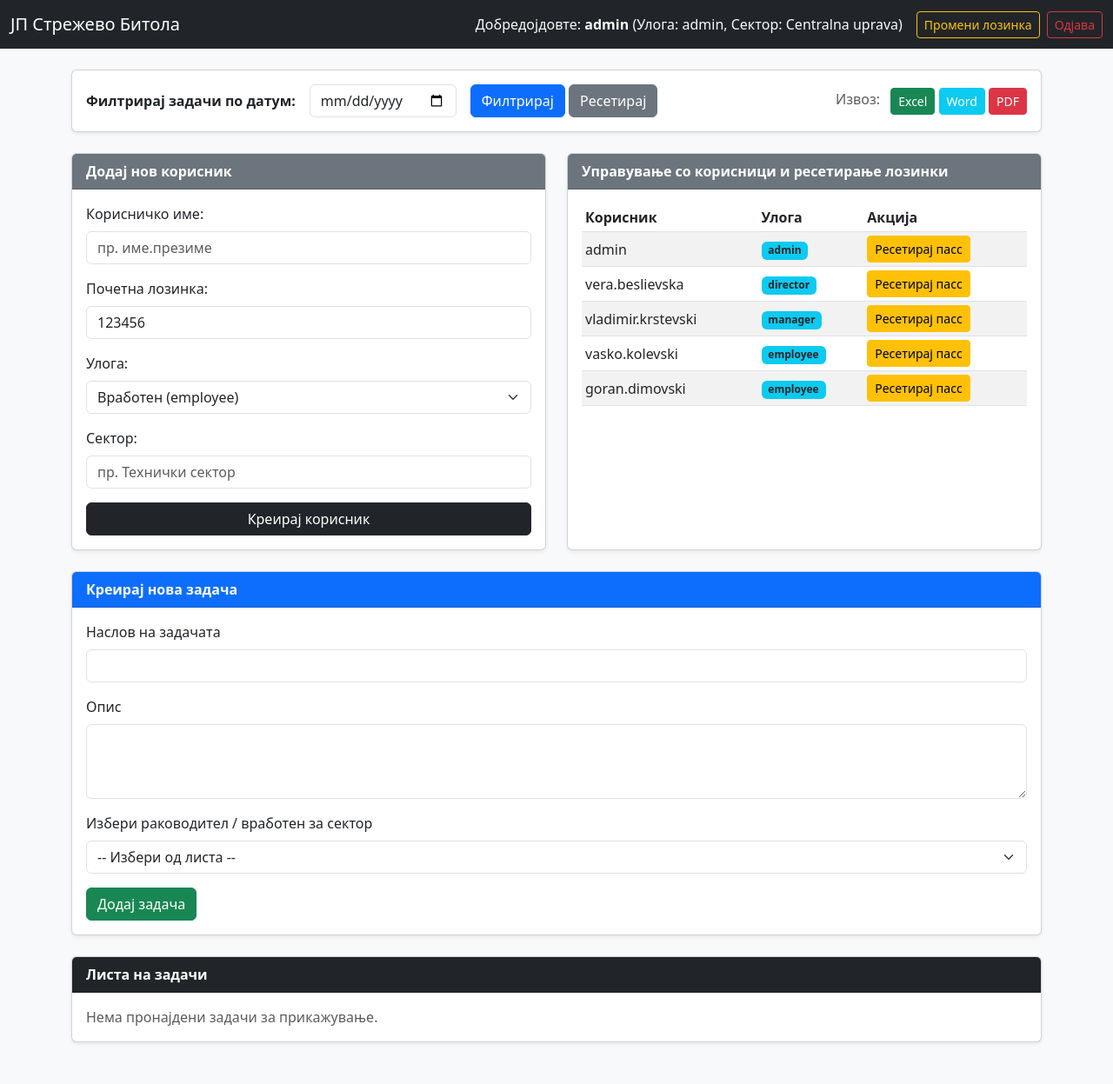
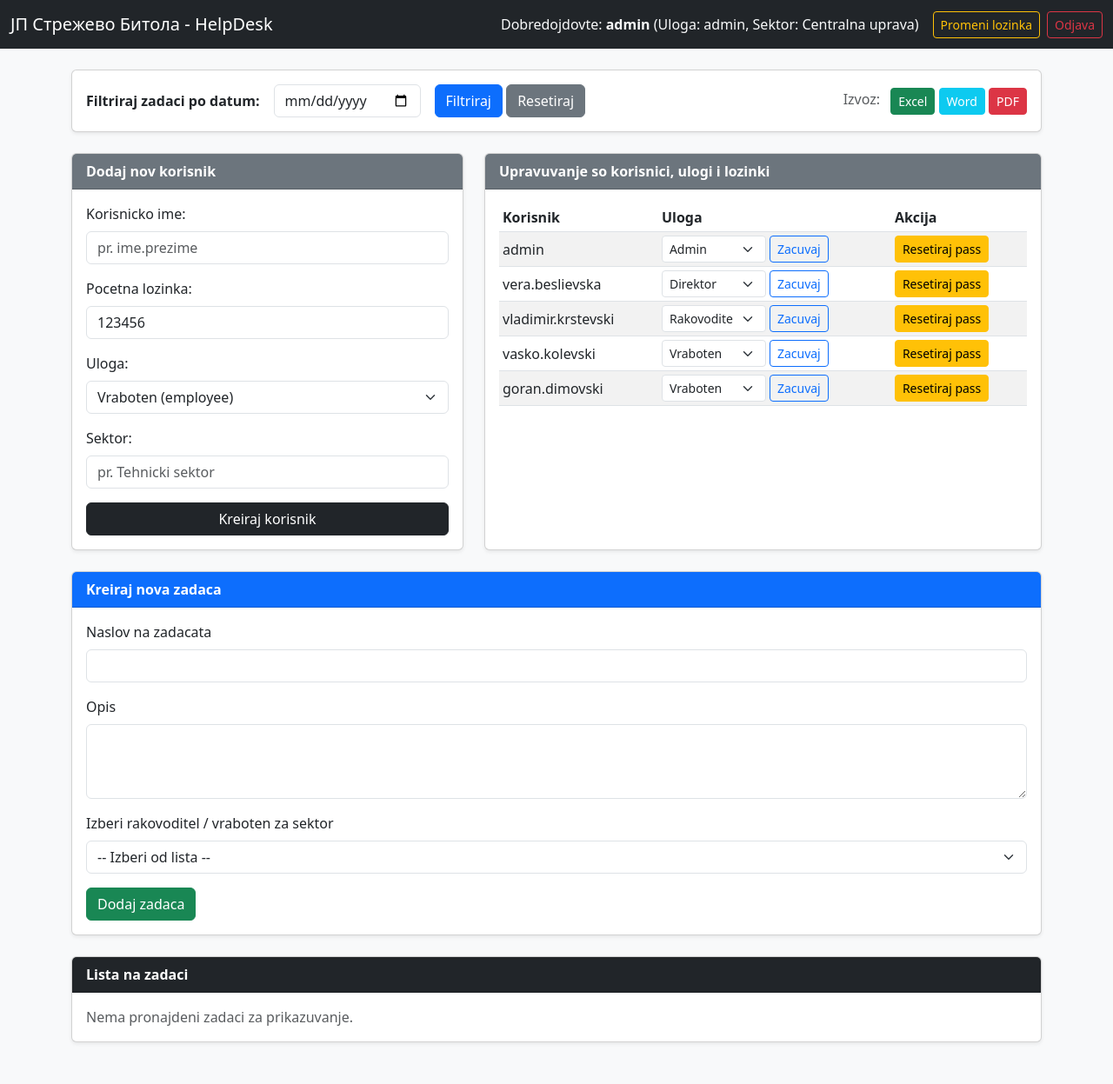
Before and after one commit to payeergorand-bit/jpstrezevohelpd, a Flask app: template templates/index.html in a window 1280 px wide. Shown: the whole page at 87% size. Run offline with Flask 3, Linux system fonts and the light colour scheme; the template is opened without the code that fills it: values that come from a table or form of the project are taken from there, others are empty.

Commit message:
Update index.html

```diff
--- a/templates/index.html
+++ b/templates/index.html
@@ -3,28 +3,28 @@
 <head>
     <meta charset="UTF-8">
     <meta name="viewport" content="width=device-width, initial-scale=1.0">
-    <title>ЈП Стрежево Битола </title>
+    <title>JP Strezevo Bitola - HelpDesk</title>
     <!-- Bootstrap CSS CDN -->
     <link href="https://cdn.jsdelivr.net/npm/bootstrap@5.3.0/dist/css/bootstrap.min.css" rel="stylesheet">
 </head>
 <body class="bg-light">
 
-    <!-- Горна навигациона лента -->
+    <!-- Gorna navigacioni lenta -->
     <nav class="navbar navbar-expand-lg navbar-dark bg-dark mb-4">
         <div class="container-fluid">
-            <a class="navbar-brand" href="{{ url_for('index') }}">ЈП Стрежево Битола </a>
+            <a class="navbar-brand" href="{{ url_for('index') }}">ЈП Стрежево Битола - HelpDesk</a>
             <div class="d-flex align-items-center">
-                <span class="text-light me-3">Добредојдовте: <strong>{{ user.username }}</strong> (Улога: {{ user.role }}, Сектор: {{ user.sector }})</span>
+                <span class="text-light me-3">Dobredojdovte: <strong>{{ user.username }}</strong> (Uloga: {{ user.role }}, Sektor: {{ user.sector }})</span>
 
-                <a href="{{ url_for('change_password') }}" class="btn btn-outline-warning btn-sm me-2">Промени лозинка</a>
-                <a href="{{ url_for('logout') }}" class="btn btn-outline-danger btn-sm">Одјава</a>
+                <a href="{{ url_for('change_password') }}" class="btn btn-outline-warning btn-sm me-2">Promeni lozinka</a>
+                <a href="{{ url_for('logout') }}" class="btn btn-outline-danger btn-sm">Odjava</a>
             </div>
         </div>
     </nav>
 
     <div class="container">
 
-        <!-- Флеш пораки -->
+        <!-- Fles poraki -->
         {% with messages = get_flashed_messages(with_categories=true) %}
             {% if messages %}
                 {% for category, message in messages %}
@@ -36,24 +36,24 @@
             {% endif %}
         {% endwith %}
 
-        <!-- Филтрирање по датум и Извоз -->
+        <!-- Filtriranje po datum i Izvoz -->
         <div class="card shadow-sm mb-4">
             <div class="card-body">
                 <form method="GET" action="{{ url_for('index') }}" class="row g-3 align-items-center">
                     <div class="col-auto">
-                        <label for="date" class="col-form-label"><strong>Филтрирај задачи по датум:</strong></label>
+                        <label for="date" class="col-form-label"><strong>Filtriraj zadaci po datum:</strong></label>
                     </div>
                     <div class="col-auto">
                         <input type="date" id="date" name="date" class="form-control" value="{{ selected_date or '' }}">
                     </div>
                     <div class="col-auto">
-                        <button type="submit" class="btn btn-primary">Филтрирај</button>
-                        <a href="{{ url_for('index') }}" class="btn btn-secondary">Ресетирај</a>
+                        <button type="submit" class="btn btn-primary">Filtriraj</button>
+                        <a href="{{ url_for('index') }}" class="btn btn-secondary">Resetiraj</a>
                     </div>
 
                     {% if user.role.lower() in ['admin', 'director', 'manager'] %}
                     <div class="col-auto ms-auto">
-                        <span class="me-2 text-muted">Извоз:</span>
+                        <span class="me-2 text-muted">Izvoz:</span>
                         <a href="{{ url_for('export_excel', date=selected_date) }}" class="btn btn-success btn-sm">Excel</a>
                         <a href="{{ url_for('export_word', date=selected_date) }}" class="btn btn-info btn-sm text-white">Word</a>
                         <a href="{{ url_for('export_pdf', date=selected_date) }}" class="btn btn-danger btn-sm">PDF</a>
@@ -63,63 +63,73 @@
             </div>
         </div>
 
-        <!-- Администраторски панел: Додај корисник и Ресетирање лозинки (Само за admin) -->
+        <!-- Administratorski panel: Dodaj korisnik, promena na uloga i resetiranje lozinki (Samo za admin) -->
         {% if user.role.lower() == 'admin' %}
         <div class="row mb-4">
-            <!-- Форма за додавање нов корисник -->
-            <div class="col-md-6">
+            <!-- Forma za dodavanje nov korisnik -->
+            <div class="col-md-5">
                 <div class="card shadow-sm h-100">
-                    <div class="card-header bg-secondary text-white"><strong>Додај нов корисник</strong></div>
+                    <div class="card-header bg-secondary text-white"><strong>Dodaj nov korisnik</strong></div>
                     <div class="card-body">
                         <form method="POST" action="{{ url_for('add_user') }}">
                             <div class="mb-3">
-                                <label class="form-label">Корисничко име:</label>
-                                <input type="text" name="new_username" class="form-control" required placeholder="пр. име.презиме">
+                                <label class="form-label">Korisnicko ime:</label>
+                                <input type="text" name="new_username" class="form-control" required placeholder="pr. ime.prezime">
                             </div>
                             <div class="mb-3">
-                                <label class="form-label">Почетна лозинка:</label>
+                                <label class="form-label">Pocetna lozinka:</label>
                                 <input type="text" name="new_password" class="form-control" required value="123456">
                             </div>
                             <div class="mb-3">
-                                <label class="form-label">Улога:</label>
+                                <label class="form-label">Uloga:</label>
                                 <select name="role" class="form-select" required>
-                                    <option value="employee">Вработен (employee)</option>
-                                    <option value="manager">Раководител (manager)</option>
-                                    <option value="director">Директор (director)</option>
-                                    <option value="admin">Администратор (admin)</option>
+                                    <option value="employee">Vraboten (employee)</option>
+                                    <option value="manager">Rakovoditel (manager)</option>
+                                    <option value="director">Direktor (director)</option>
+                                    <option value="admin">Administrator (admin)</option>
                                 </select>
                             </div>
                             <div class="mb-3">
-                                <label class="form-label">Сектор:</label>
-                                <input type="text" name="sector" class="form-control" placeholder="пр. Технички сектор" required>
+                                <label class="form-label">Sektor:</label>
+                                <input type="text" name="sector" class="form-control" placeholder="pr. Tehnicki sektor" required>
                             </div>
-                            <button type="submit" class="btn btn-dark w-100">Креирај корисник</button>
+                            <button type="submit" class="btn btn-dark w-100">Kreiraj korisnik</button>
                         </form>
                     </div>
                 </div>
             </div>
 
-            <!-- Управување со корисници и ресетирање лозинки -->
-            <div class="col-md-6">
+            <!-- Upravuvanje so korisnici, ulogi i resetiranje lozinki -->
+            <div class="col-md-7">
                 <div class="card shadow-sm h-100">
-                    <div class="card-header bg-secondary text-white"><strong>Управување со корисници и ресетирање лозинки</strong></div>
-                    <div class="card-body table-responsive" style="max-height: 350px; overflow-y: auto;">
+                    <div class="card-header bg-secondary text-white"><strong>Upravuvanje so korisnici, ulogi i lozinki</strong></div>
+                    <div class="card-body table-responsive" style="max-height: 400px; overflow-y: auto;">
                         <table class="table table-sm table-striped align-middle">
                             <thead>
                                 <tr>
-                                    <th>Корисник</th>
-                                    <th>Улога</th>
-                                    <th>Акција</th>
+                                    <th>Korisnik</th>
+                                    <th>Uloga</th>
+                                    <th>Akcija</th>
                                 </tr>
                             </thead>
                             <tbody>
                                 {% for u in all_users %}
                                 <tr>
                                     <td>{{ u.username }}</td>
-                                    <td><span class="badge bg-info text-dark">{{ u.role }}</span></td>
+                                    <td>
+                                        <form method="POST" action="{{ url_for('update_user_role', user_id=u.id) }}" class="d-flex align-items-center gap-1">
+                                            <select name="new_role" class="form-select form-select-sm" style="width: 120px;">
+                                                <option value="employee" {% if u.role == 'employee' %}selected{% endif %}>Vraboten</option>
+                                                <option value="manager" {% if u.role == 'manager' %}selected{% endif %}>Rakovoditel</option>
+                                                <option value="director" {% if u.role == 'director' %}selected{% endif %}>Direktor</option>
+                                                <option value="admin" {% if u.role == 'admin' %}selected{% endif %}>Admin</option>
+                                            </select>
+                                            <button type="submit" class="btn btn-outline-primary btn-sm px-2">Zacuvaj</button>
+                                        </form>
+                                    </td>
                                     <td>
                                         <form method="POST" action="{{ url_for('reset_password', user_id=u.id) }}" style="display:inline;">
-                                            <button type="submit" class="btn btn-warning btn-sm" onclick="return confirm('Дали сте сигурни дека сакате да ја ресетирате лозинката на овој корисник на 123456?')">Ресетирај пасс</button>
+                                            <button type="submit" class="btn btn-warning btn-sm" onclick="return confirm('Dali ste sigurni deka sakate da ja resetirate lozinkata na ovoj korisnik na 123456?')">Resetiraj pass</button>
                                         </form>
                                     </td>
                                 </tr>
@@ -132,38 +142,38 @@
         </div>
         {% endif %}
 
-        <!-- Форма за креирање нова задача (За раководител, директор и админ) -->
+        <!-- Forma za kreiranje nova zadaca -->
         {% if user.role.lower() in ['director', 'admin', 'manager'] %}
         <div class="card shadow-sm mb-4">
-            <div class="card-header bg-primary text-white"><strong>Креирај нова задача</strong></div>
+            <div class="card-header bg-primary text-white"><strong>Kreiraj nova zadaca</strong></div>
             <div class="card-body">
                 <form method="POST" action="{{ url_for('add_task') }}">
                     <div class="mb-3">
-                        <label for="title" class="form-label">Наслов на задачата</label>
+                        <label for="title" class="form-label">Naslov na zadacata</label>
                         <input type="text" class="form-control" id="title" name="title" required>
                     </div>
                     <div class="mb-3">
-                        <label for="description" class="form-label">Опис</label>
+                        <label for="description" class="form-label">Opis</label>
                         <textarea class="form-control" id="description" name="description" rows="3"></textarea>
                     </div>
                     <div class="mb-3">
-                        <label for="manager_username" class="form-label">Избери раководител / вработен за сектор</label>
+                        <label for="manager_username" class="form-label">Izberi rakovoditel / vraboten za sektor</label>
                         <select class="form-select" id="manager_username" name="manager_username" required>
-                            <option value="">-- Избери од листа --</option>
+                            <option value="">-- Izberi od lista --</option>
                             {% for m in managers %}
                                 <option value="{{ m.username }}">{{ m.username }} ({{ m.sector }} - {{ m.role }})</option>
                             {% endfor %}
                         </select>
                     </div>
-                    <button type="submit" class="btn btn-success">Додај задача</button>
+                    <button type="submit" class="btn btn-success">Dodaj zadaca</button>
                 </form>
             </div>
         </div>
         {% endif %}
 
-        <!-- Листа на задачи -->
+        <!-- Lista na zadaci -->
         <div class="card shadow-sm mb-5">
-            <div class="card-header bg-dark text-white"><strong>Листа на задачи</strong></div>
+            <div class="card-header bg-dark text-white"><strong>Lista na zadaci</strong></div>
             <div class="card-body">
                 {% if tasks %}
                     <div class="table-responsive">
@@ -171,12 +181,12 @@
                             <thead class="table-light">
                                 <tr>
                                     <th>ID</th>
-                                    <th>Наслов / Опис</th>
-                                    <th>Раководител / Сектор</th>
-                                    <th>Вработен</th>
-                                    <th>Статус и Забелешка</th>
-                                    <th>Датум</th>
-                                    <th>Акции</th>
+                                    <th>Naslov / Opis</th>
+                                    <th>Rakovoditel / Sektor</th>
+                                    <th>Vraboten</th>
+                                    <th>Status i Zabeleska</th>
+                                    <th>Datum</th>
+                                    <th>Akcii</th>
                                 </tr>
                             </thead>
                             <tbody>
@@ -185,32 +195,32 @@
                                     <td>{{ task.id }}</td>
                                     <td>
                                         <strong>{{ task.title }}</strong><br>
-                                        <small class="text-muted">{{ task.description or 'Нема опис' }}</small>
+                                        <small class="text-muted">{{ task.description or 'Nema opis' }}</small>
                                     </td>
                                     <td>
                                         {{ task.assigned_to_manager }}<br>
                                         <small class="badge bg-secondary">{{ task.assigned_to_sector }}</small>
                                     </td>
                                     <td>
-                                        {{ task.assigned_to_employee or 'Недоделено' }}
+                                        {{ task.assigned_to_employee or 'Nedodeleno' }}
                                     </td>
                                     <td>
                                         <form method="POST" action="{{ url_for('update_task', task_id=task.id) }}">
                                             <div class="mb-1">
                                                 <select name="status" class="form-select form-select-sm">
-                                                    <option value="Доделено" {% if task.status == 'Доделено' %}selected{% endif %}>Доделено</option>
-                                                    <option value="Во работа" {% if task.status == 'Во работа' %}selected{% endif %}>Во работа</option>
-                                                    <option value="Завршено" {% if task.status == 'Завршено' %}selected{% endif %}>Завршено</option>
+                                                    <option value="Dodeleno" {% if task.status == 'Dodeleno' %}selected{% endif %}>Dodeleno</option>
+                                                    <option value="Vo rabota" {% if task.status == 'Vo rabota' %}selected{% endif %}>Vo rabota</option>
+                                                    <option value="Zavrseno" {% if task.status == 'Zavrseno' %}selected{% endif %}>Zavrseno</option>
                                                 </select>
                                             </div>
                                             {% if user.role.lower() == 'employee' or user.role.lower() == 'manager' or user.role.lower() == 'admin' %}
                                             <div class="mb-1">
-                                                <input type="text" name="assigned_to_employee" class="form-control form-control-sm" placeholder="Внесете име на вработен" value="{{ task.assigned_to_employee or '' }}">
+                                                <input type="text" name="assigned_to_employee" class="form-control form-control-sm" placeholder="Vnesete ime na vraboten" value="{{ task.assigned_to_employee or '' }}">
                                             </div>
                                             <div class="mb-1">
-                                                <textarea name="report_note" class="form-control form-control-sm" placeholder="Извештај/Забелешка...">{{ task.report_note or '' }}</textarea>
+                                                <textarea name="report_note" class="form-control form-control-sm" placeholder="Izvestaj / Zabeleska...">{{ task.report_note or '' }}</textarea>
                                             </div>
-                                            <button type="submit" class="btn btn-outline-primary btn-sm w-100">Зачувај</button>
+                                            <button type="submit" class="btn btn-outline-primary btn-sm w-100">Zacuvaj</button>
                                             {% endif %}
                                         </form>
                                     </td>
@@ -219,9 +229,9 @@
                                     </td>
                                     <td>
                                         {% if task.report_note %}
-                                            <span class="badge bg-success">Има извештај</span>
+                                            <span class="badge bg-success">Ima izvestaj</span>
                                         {% else %}
-                                            <span class="badge bg-warning text-dark">Нема извештај</span>
+                                            <span class="badge bg-warning text-dark">Nema izvestaj</span>
                                         {% endif %}
                                     </td>
                                 </tr>
@@ -230,7 +240,7 @@
                         </table>
                     </div>
                 {% else %}
-                    <p class="text-muted mb-0">Нема пронајдени задачи за прикажување.</p>
+                    <p class="text-muted mb-0">Nema pronajdeni zadaci za prikazuvanje.</p>
                 {% endif %}
             </div>
         </div>
```
